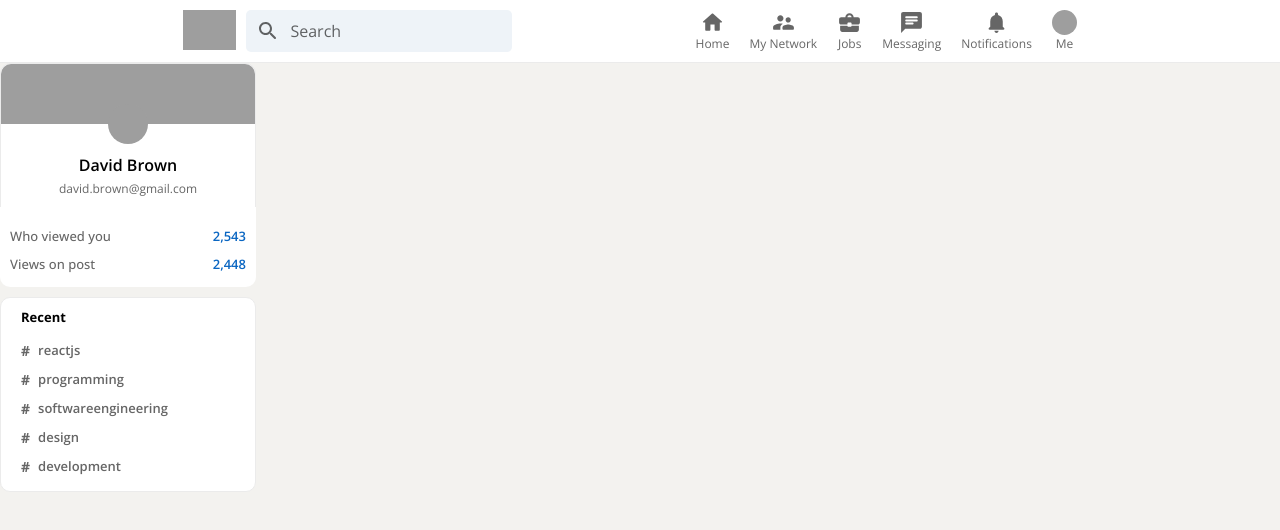
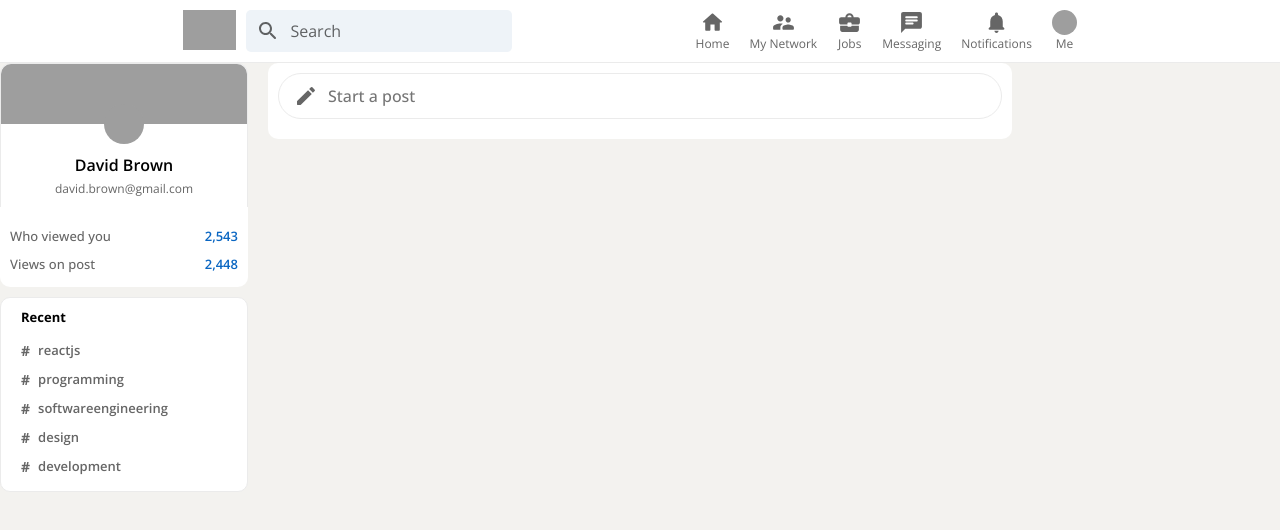
Before and after one commit to poojash27/linkedin-clone, a React (Create React App) app: page / in a window 1280 px wide. Shown: the top 530 px of the page. Built offline with nearby package versions, Linux system fonts and the light colour scheme; grey boxes are pictures that could not be loaded.

Commit message:
Building the Feed Section

```diff
--- a/src/App.js
+++ b/src/App.js
@@ -2,6 +2,7 @@
 import './App.css';
 import Header from './components/Header';
 import Sidebar from './components/Sidebar';
+import Feed from './components/Feed';
 
 function App() {
   return (
@@ -11,7 +12,7 @@
       {/* App Body */}
       <div className="app__body">
         <Sidebar />
-        {/* Feed */}
+        <Feed />
         {/* Widgets */}
       </div>
     </div>
--- /dev/null
+++ b/src/components/Feed.css
@@ -0,0 +1,35 @@
+.feed {
+  flex: 0.6;
+  margin: 0 20px;
+}
+
+.feed__inputContainer {
+  margin-bottom: 20px;
+  padding: 10px 10px 20px;
+  border-radius: 10px;
+  background: white;
+}
+
+.feed__input {
+  padding: 10px 10px 10px 15px;
+  display: flex;
+  color: #666;
+  border: 1px solid #ebebeb;
+  border-radius: 30px;
+}
+.feed__input form {
+  width: 100%;
+  display: flex;
+}
+.feed__input form input {
+  margin-left: 10px;
+  flex: 1;
+
+  font-size: 16px;
+  font-weight: 500;
+  border: none;
+  outline: none;
+}
+.feed__input form button {
+  display: none;
+}
--- /dev/null
+++ b/src/components/Feed.js
@@ -0,0 +1,21 @@
+import React from 'react';
+import './Feed.css';
+import CreateRoundedIcon from '@mui/icons-material/CreateRounded';
+
+function Feed() {
+  return (
+    <div className="feed">
+        <div className="feed__inputContainer">
+            <div className="feed__input">
+                <CreateRoundedIcon />
+                <form action="">
+                    <input type="text" placeholder="Start a post" />
+                    <button type="submit">Send</button>
+                </form>
+            </div>
+        </div>
+    </div>
+  );
+}
+
+export default Feed;
```
